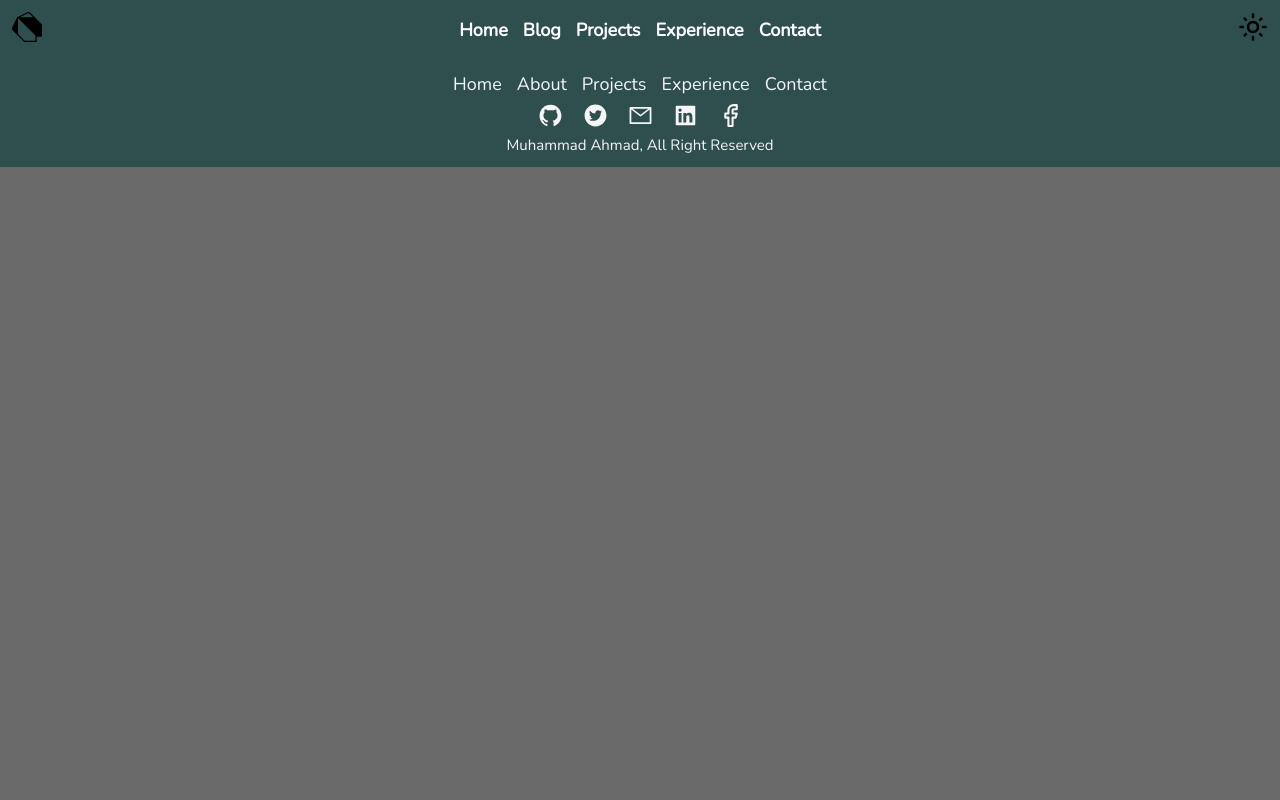
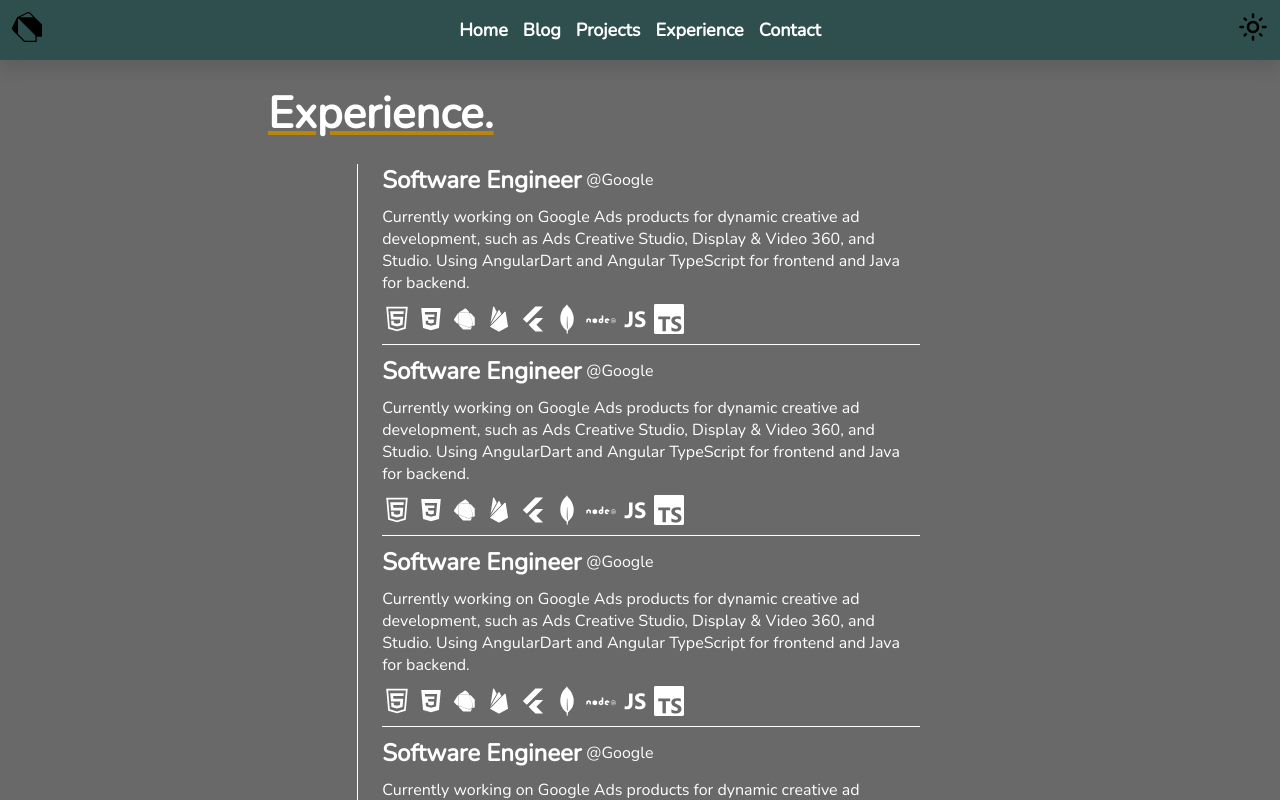
Before and after one commit to MuhammadAhmad338/portfolio, a React (Vite) app: page /experience in a window 1280 px wide. Shown: the top 800 px of the page. Built offline with nearby package versions, Linux system fonts and the light colour scheme.

Commit message:
latest commit

```diff
--- a/src/App.jsx
+++ b/src/App.jsx
@@ -4,6 +4,7 @@
 import Projects from "./Components/Projects/Projects";
 import Footer from "./Components/Footer/Footer";
 import Contact from "./Components/Contact/Contact";
+import Experience from "./Components/Experience/Experience";
 import './App.css';
 
 function App() {
@@ -15,6 +16,7 @@
           <Route path="/" element={<Home />} />
           <Route path="/contact" element={<Contact />} />
           <Route path="/projects" element={<Projects />} />
+          <Route path="/experience" element={<Experience />}/>
         </Routes>
         <Footer />
       </BrowserRouter>
--- /dev/null
+++ b/src/Components/Experience/Experience.css
@@ -0,0 +1,35 @@
+.experience {
+    max-width: 768px;
+    margin: 0 auto;
+    display: flex;
+    flex-direction: column;
+    padding: 12px;
+    gap: 20px;
+}
+
+.experience-main-title {
+    font-weight: bold;
+    font-size: 22px;
+    color: white;
+    margin-top: 12px;
+    text-decoration: underline darkgoldenrod;
+}
+
+.experience-content {
+    display: flex;
+    flex-direction: row;
+    gap: 12px;
+    padding-left: 12%;
+}
+
+.experience-line {
+    height: 67rem;
+    width: 1px;
+    background-color: white;
+}
+
+.experience-right {
+    display: flex;
+    flex-direction: column;
+    gap: 10px;
+}
--- /dev/null
+++ b/src/Components/Experience/Experience.jsx
@@ -0,0 +1,26 @@
+import React from 'react';
+import ExperienceItem from './ExperienceItem/ExperienceItem';
+import './Experience.css';
+
+const Experience = () => {
+    return (
+        <div className='experience'>
+            <div className='experience-main-title'>
+                <h1>Experience.</h1>
+            </div>
+            <div className='experience-content'>
+                <div className='experience-left'>
+                    <div className='experience-line'></div>
+                </div>
+                <div className='experience-right'>
+                <ExperienceItem />
+                <ExperienceItem />
+                <ExperienceItem />
+                <ExperienceItem />
+                </div>
+            </div>
+        </div>
+    );
+}
+
+export default Experience
--- /dev/null
+++ b/src/Components/Experience/ExperienceItem/ExperienceItem.css
@@ -0,0 +1,32 @@
+.experience-item {
+    display: flex;
+    flex-direction: column;
+    justify-content: start;
+    align-items: start;
+    max-width: 550px;
+    gap: 10px;
+    color: white;
+    padding-left: 12px;
+}
+
+.experience-title {
+    display: flex;
+    flex-direction: row;
+    align-items: center;
+    justify-content: center;
+    gap: 5px;
+    font-size: 16px;
+}
+
+.experience-item-line {
+    width: 100%;
+    height: 1px;
+    background-color: white;
+}
+
+.experience-icon {
+    display: flex;
+    flex-direction: row;
+    flex-wrap: wrap;
+    gap: 4px;
+}
--- /dev/null
+++ b/src/Components/Experience/ExperienceItem/ExperienceItem.jsx
@@ -0,0 +1,42 @@
+import React from 'react';
+import { AiOutlineHtml5 } from 'react-icons/ai';
+import { BiLogoCss3 } from 'react-icons/bi';
+import { DiDart } from 'react-icons/di';
+import { BiLogoFirebase } from 'react-icons/bi';
+import { BiLogoFlutter } from 'react-icons/bi';
+import { SiMongodb } from 'react-icons/si';
+import { DiNodejs } from 'react-icons/di';
+import { DiJavascript1 } from 'react-icons/di';
+import { SiTypescript } from 'react-icons/si';
+import './ExperienceItem.css';
+
+const ExperienceItem = () => {
+    return (
+        <div className='experience-item'>
+            <div className='experience-title'>
+                <h2>Software Engineer</h2>
+                @Google
+            </div>
+            <div className='experience-desc'>
+                Currently working on Google Ads products for dynamic
+                creative ad development, such as Ads Creative Studio,
+                Display & Video 360, and Studio. Using AngularDart and
+                Angular TypeScript for frontend and Java for backend.
+            </div>
+            <div className='experience-icon'>
+                <AiOutlineHtml5 size={30} />
+                <BiLogoCss3 size={30} />
+                <DiDart size={30} />
+                <BiLogoFirebase size={30} />
+                <BiLogoFlutter size={30} />
+                <SiMongodb size={30} />
+                <DiNodejs size={30} />
+                <DiJavascript1 size={30} />
+                <SiTypescript size={30} />
+            </div>
+            <div className='experience-item-line'></div>
+        </div>
+    );
+}
+
+export default ExperienceItem
--- a/src/Components/Footer/Footer.css
+++ b/src/Components/Footer/Footer.css
@@ -5,6 +5,7 @@
     justify-content: center;
     background-color: darkslategrey;
     gap: 7px;
+    box-shadow: 0 10px 15px rgba(0, 0, 0, 0.1);
     padding: 12px;
     color: whitesmoke;
 }
--- a/src/Components/Header/Header.jsx
+++ b/src/Components/Header/Header.jsx
@@ -44,7 +44,7 @@
                 <li onClick={() => navigate("/")}>Home</li>
                 <li>Blog</li>
                 <li onClick={() => navigate("/projects")}>Projects</li>
-                <li>Experience</li>
+                <li onClick={() => navigate("/experience")}>Experience</li>
                 <li onClick={() => navigate("/contact")}>Contact</li>
             </ul>
             <div className='dark-mode'>
```
